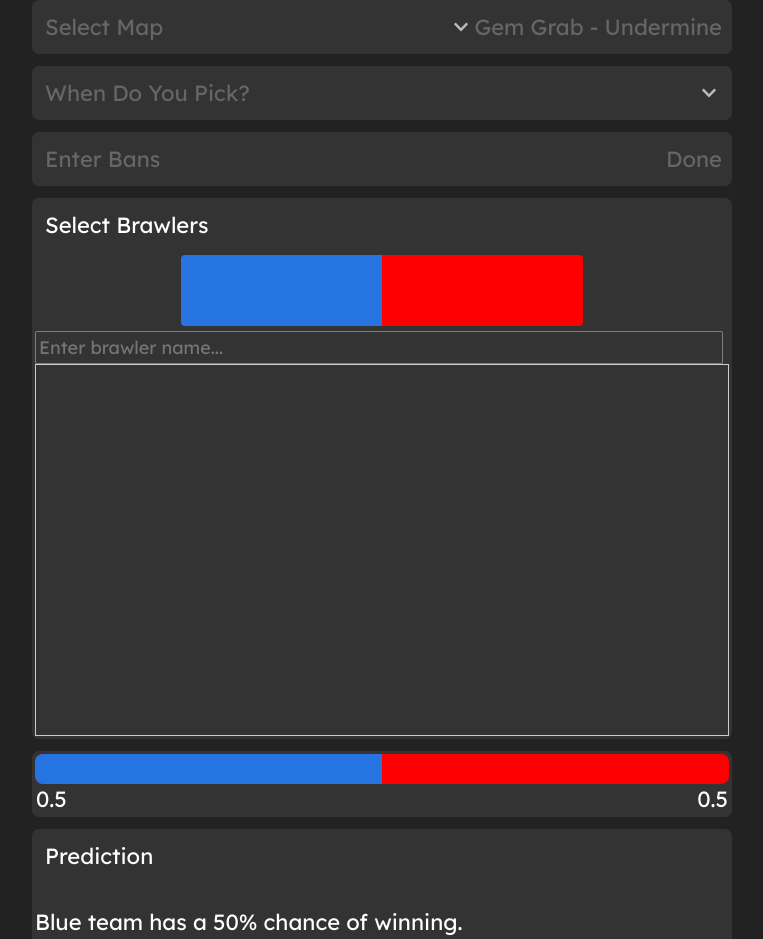
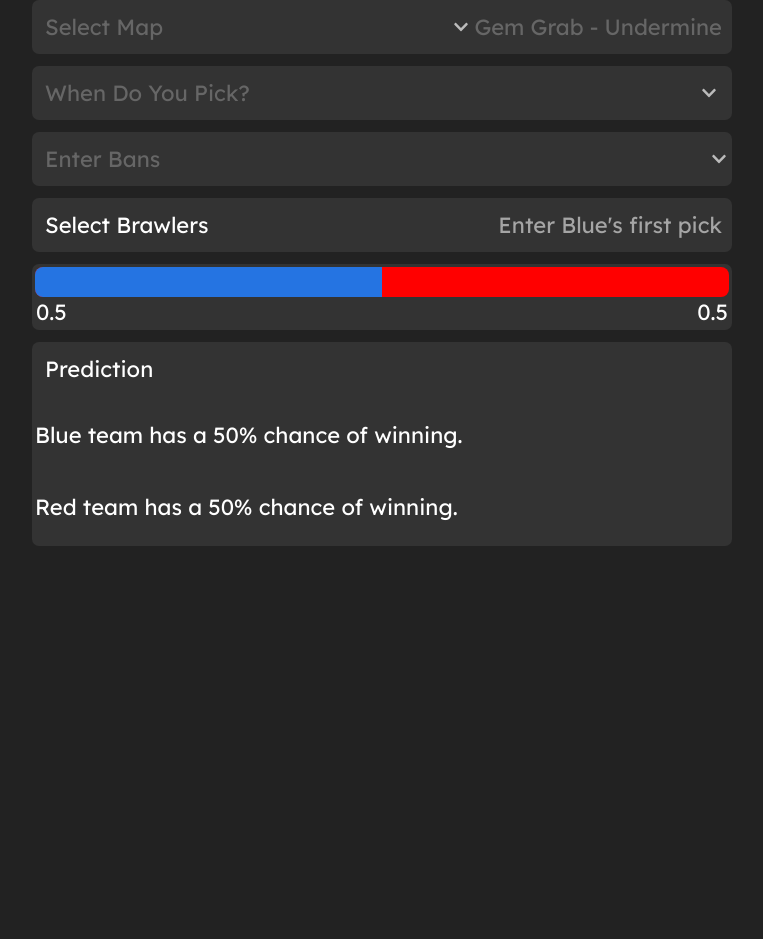
Before and after one commit to mcmckinley/DraftStars, a React (Create React App) app in the folder frontend/: page / in a window 1280 px wide. Shown: the part 672-1611 px from the top of the page, without its empty margins (423-1186 px from the left). After the commit the page ends 1224 px from the top, so only its background shows below. Built offline with nearby package versions, Linux system fonts and the light colour scheme.

Commit message:
More intuitive brawler selection for ranked mode

```diff
--- a/frontend/public/styles.css
+++ b/frontend/public/styles.css
@@ -288,7 +288,7 @@ input:focus {
 /* Animation for player boxes when selected */
 @keyframes tint-pulse {
     0%, 100% {
-        filter: sepia(0%) saturate(100%) brightness(80%) hue-rotate(0deg);
+        filter: sepia(0%) saturate(100%) brightness(60%) hue-rotate(0deg);
     }
     50% {
         filter: sepia(0%) saturate(100%) brightness(100%) hue-rotate(0deg);
--- a/frontend/src/BrawlerGallery.jsx
+++ b/frontend/src/BrawlerGallery.jsx
@@ -6,7 +6,16 @@ import icons from './iconLoader';
 
 // import BrawlerGalleryItem from './BrawlerGalleryItem'
 
-const BrawlerGallery = ({setSelectedBoxID, selectedBoxID, entries, setEntries, closeBrawlerSection, banMode=false, rankedMode=false, teamWithFirstPick=null}) => {
+const BrawlerGallery = ({
+    setSelectedBoxID, selectedBoxID,
+    entries, setEntries,
+    closeBrawlerSection,
+    banMode=false,
+    rankedMode=false,
+    teamWithFirstPick,
+    rankedModeSelectionIndex,
+    setRankedModeSelectionIndex
+  }) => {
   // State for the search query and filtered results
   const [query, setQuery] = useState('');
   const [filteredBrawlers, setFilteredBrawlers] = useState(brawlers);
@@ -14,6 +23,12 @@ const BrawlerGallery = ({setSelectedBoxID, selectedBoxID, entries, setEntries, c
   const [isFocused, setIsFocused] = useState(false);
   // used to deselect the text box once one search result is valid
   const inputRef = useRef(null);
+
+  // The index used for the below arrays.
+
+
+  // The orders of in which players select their brawlers, based off of box IDs
+  const orderOfBoxSelection = (teamWithFirstPick == 'Blue' ? [0, 5, 4, 1, 2, 3] : [5, 0, 1, 4, 3, 2])
 
   // Function to handle the search logic
   const handleSearch = (event) => {
@@ -59,18 +74,15 @@ const BrawlerGallery = ({setSelectedBoxID, selectedBoxID, entries, setEntries, c
     return 'none'
   }
 
-  // Update when a brawler is selected
-  const selectBrawler = (brawler) => {
-    console.log('Selecting brawler:', brawler.name)
+  const selectNextEntryBox = () => {
+    // Ban mode does not use entry boxes.
     if (banMode) {
-      updateEntries(brawler.id)
-      setQuery('')
-      setFilteredBrawlers(brawlers)
-    } else if (selectedBoxID != null) {
-      updateEntries(brawler.id)
-
-      // Automatically select the next empty box, so the user doesn't have to manually click each one.
-
+      return;
+    } else if (rankedMode) {
+      setRankedModeSelectionIndex(rankedModeSelectionIndex + 1);
+    }
+     // In normal mode, just select the next empty entry box.
+    else {
       const nextEmptyBox = getIDofNextEmptyEntryBox()
       if (nextEmptyBox == 'none'){
         setSelectedBoxID(null)
@@ -78,11 +90,16 @@ const BrawlerGallery = ({setSelectedBoxID, selectedBoxID, entries, setEntries, c
       } else {
         setSelectedBoxID(nextEmptyBox)
       }
+    }
+  }
 
-      // setIsFocused(false)           // unselect the text input
-      setQuery('')                  // clear the text input
-      setFilteredBrawlers(brawlers) // reset the brawlers array
-    }
+  // Update when a brawler is selected
+  const selectBrawler = (brawler) => {
+    console.log('Selecting brawler:', brawler.name)
+    updateEntries(brawler.id)
+    selectNextEntryBox()
+    setQuery('')
+    setFilteredBrawlers(brawlers)
   }
 
   // Automatically select when the search results yield a single brawler
@@ -90,7 +107,12 @@ const BrawlerGallery = ({setSelectedBoxID, selectedBoxID, entries, setEntries, c
     if (filteredBrawlers.length === 1) {
       selectBrawler(filteredBrawlers[0]);
     }
-  }, [filteredBrawlers, /* selectBrawler */]);
+
+    if (rankedMode) {
+      setSelectedBoxID(orderOfBoxSelection[rankedModeSelectionIndex])
+    }
+
+  }, [filteredBrawlers, rankedModeSelectionIndex]);
 
 
   const BrawlerGalleryItem = ({ brawler }) => {
--- a/frontend/src/RankedPredictionPage.jsx
+++ b/frontend/src/RankedPredictionPage.jsx
@@ -27,7 +27,9 @@ const RankedPredictionPage = () => {
 
   const draftNumberStrings = ['First', 'Second', 'Third', 'Fourth', 'Fifth', 'Last']
 
-  const [selectedBoxID, setSelectedBoxID] = useState(0)
+  const [rankedModeSelectionIndex, setRankedModeSelectionIndex] = useState(0)
+
+  const [selectedBoxID, setSelectedBoxID] = useState(null)
 
   const [map, setMap] = useState(0)
   const [previousMap, setPreviousMap] = useState(0)
@@ -51,6 +53,15 @@ const RankedPredictionPage = () => {
     const newBans = bans.filter((ban, index) => index !== indexToRemove);
     setBans(newBans);
   };
+
+  var entryGuides = [
+    "Enter Blue's first pick",
+    "Enter Red's first pick",
+    "Enter Red's second pick",
+    "Enter Blue's second pick",
+    "Enter Blue's third pick",
+    "Enter Red's last pick"
+  ]
 
   const getPrediction = async () => {
     try {
@@ -99,7 +110,11 @@ const RankedPredictionPage = () => {
     } else {
       console.log('should not get prediction')
     }
-  }, [entries, map]); // Runs whenever these change
+
+    if (teamWithFirstPick == 'Red') {
+      setSelectedBoxID(5)
+    }
+  }, [entries, map, teamWithFirstPick]); // Runs whenever these change
 
   console.log('BANS:', bans)
 
@@ -136,11 +151,6 @@ const RankedPredictionPage = () => {
       block: 'start'
     });
   };
-
-  // The orders of in which players select their brawlers, based off
-  // of box IDs
-  const blueFirstOrderOfBoxSelection = [0, 5, 4, 1, 2, 3]
-  const redFirstOrderOfBoxSelection = [5, 0, 1, 4, 3, 2]
 
   return (
     <div className="input-page">
@@ -288,9 +298,7 @@ const RankedPredictionPage = () => {
           <div className="section-upper-part-left">
             <p>Enter Bans</p>
           </div>
-          {IDofActiveSection != 3 && (
-            <MiniBanBoxes bans={bans} />
-          )}
+
           <div className="section-upper-part-right" onClick={() => {
               if (IDofActiveSection == 3) { // Deselect section
                 setIDofActiveSection(4)
@@ -298,7 +306,14 @@ const RankedPredictionPage = () => {
                 setIDofActiveSection(3) // Lets user go back to a previous section.
               }
             }}>
+            {IDofActiveSection != 3 ? (
+              <>
+                <FaChevronDown />
+                <MiniBanBoxes bans={bans} />
+              </>
+            ) : (
               <p>Done</p>
+            )}
           </div>
         </div>
 
@@ -318,8 +333,6 @@ const RankedPredictionPage = () => {
           )}
 
             <div className="section-lower-part">
-                <>
-                  {( selectedBoxID != null &&
               <BrawlerGallery
                   banMode={true}
                   selectedBoxID={null}
@@ -328,15 +341,9 @@ const RankedPredictionPage = () => {
                   setEntries={setBans}
                   closeBrawlerSection={()=>{}}
               />
-                  )}
-                </>
             </div>
           </>
         )}
-
-
-
-
       </div>
 
       {/* Select Brawler section */}
@@ -346,9 +353,11 @@ const RankedPredictionPage = () => {
                 <p>Select Brawlers</p>
             </div>
             <div className="section-upper-part-right">
+              <p className="selected">{entryGuides[rankedModeSelectionIndex]}</p>
             </div>
           </div>
 
+          {IDofActiveSection == 4 && (
             <div className="section-lower-part">
               <>
                 <div className='teams'>
@@ -364,11 +373,14 @@ const RankedPredictionPage = () => {
                     <BrawlerEntryBox index={5} selectedBoxID={selectedBoxID} setSelectedBoxID={setSelectedBoxID} entries={entries} setEntries={setEntries}/>
                   </div>
                 </div>
-              <>
-                {( selectedBoxID != null &&
                 <BrawlerGallery
                     rankedMode={true}
                     firstPick={teamWithFirstPick}
+                    userDraftNumber={userDraftNumber}
+                    teamWithFirstPick={teamWithFirstPick}
+                    rankedModeSelectionIndex={rankedModeSelectionIndex}
+                    setRankedModeSelectionIndex={setRankedModeSelectionIndex}
+
                     selectedBoxID={selectedBoxID}
                     setSelectedBoxID={setSelectedBoxID}
                     entries={entries}
@@ -377,10 +389,9 @@ const RankedPredictionPage = () => {
                     // setBrawlerSectionVisibility(false)
                     }}
                 />
-                )}
-              </>
               </>
             </div>
+          )}
       </div>
 
       {/* Prediction bar */}
```
Lines whose indentation alone changed are shown as unchanged.
